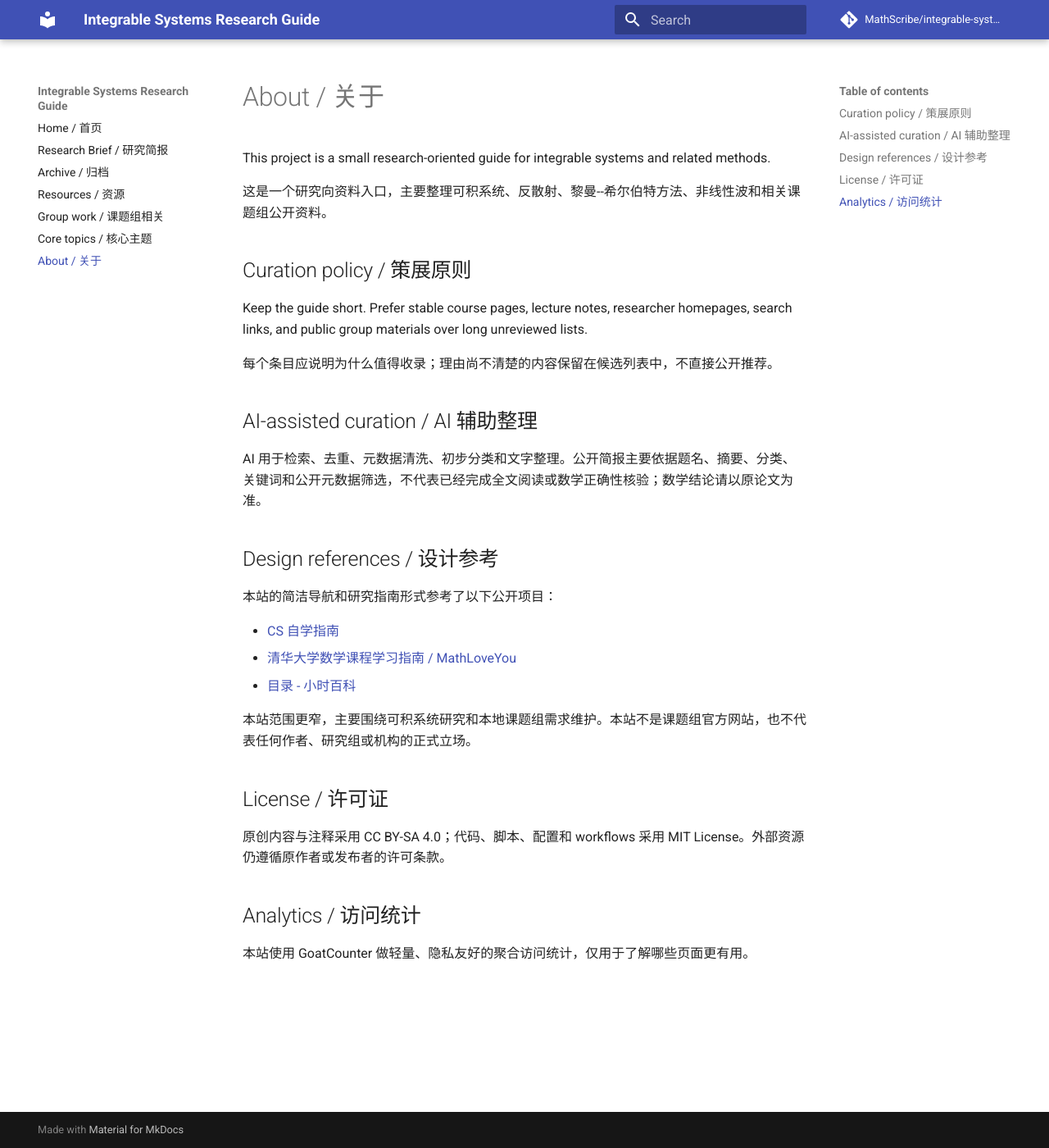
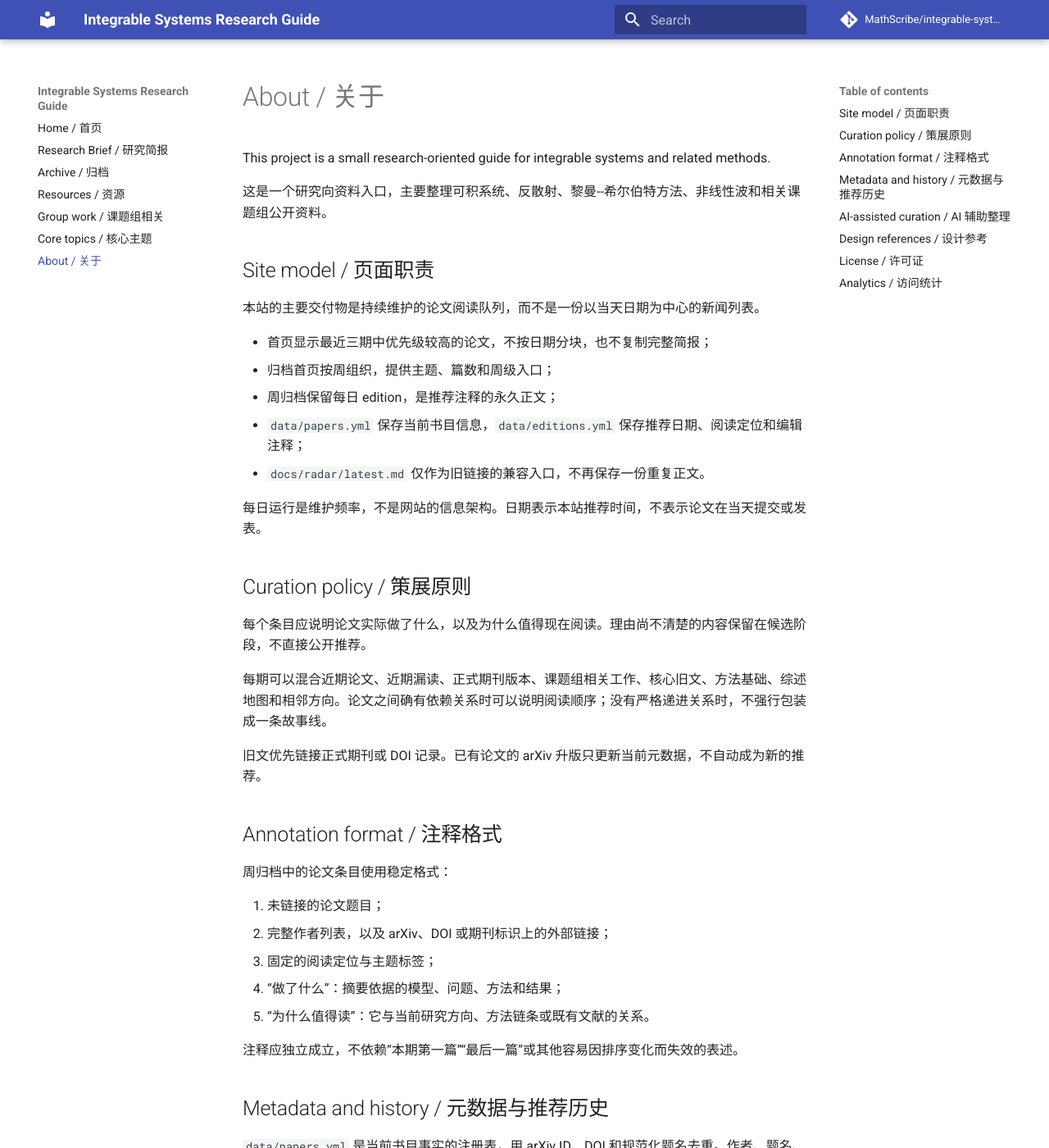
Before and after one commit to MathScribe/integrable-systems-guide, an MkDocs documentation site: the page built from docs/about.md, in a window 1280 px wide and 1400 px high. Shown: the whole window at 82% size. Built offline with MkDocs 1.6.1 and Material for MkDocs 9.7.7, drawn with Linux system fonts in a browser that asks for light colours; comment, search, counter and statistics services are not loaded; some of the changed text lies outside the part shown.

Commit message:
Document radar page responsibilities

```diff
--- a/docs/about.md
+++ b/docs/about.md
@@ -4,15 +4,49 @@ This project is a small research-oriented guide for integrable systems and relat
 
 这是一个研究向资料入口，主要整理可积系统、反散射、黎曼--希尔伯特方法、非线性波和相关课题组公开资料。
 
+## Site model / 页面职责
+
+本站的主要交付物是持续维护的论文阅读队列，而不是一份以当天日期为中心的新闻列表。
+
+- 首页显示最近三期中优先级较高的论文，不按日期分块，也不复制完整简报；
+- 归档首页按周组织，提供主题、篇数和周级入口；
+- 周归档保留每日 edition，是推荐注释的永久正文；
+- `data/papers.yml` 保存当前书目信息，`data/editions.yml` 保存推荐日期、阅读定位和编辑注释；
+- `docs/radar/latest.md` 仅作为旧链接的兼容入口，不再保存一份重复正文。
+
+每日运行是维护频率，不是网站的信息架构。日期表示本站推荐时间，不表示论文在当天提交或发表。
+
 ## Curation policy / 策展原则
 
-Keep the guide short. Prefer stable course pages, lecture notes, researcher homepages, search links, and public group materials over long unreviewed lists.
+每个条目应说明论文实际做了什么，以及为什么值得现在阅读。理由尚不清楚的内容保留在候选阶段，不直接公开推荐。
 
-每个条目应说明为什么值得收录；理由尚不清楚的内容保留在候选列表中，不直接公开推荐。
+每期可以混合近期论文、近期漏读、正式期刊版本、课题组相关工作、核心旧文、方法基础、综述地图和相邻方向。论文之间确有依赖关系时可以说明阅读顺序；没有严格递进关系时，不强行包装成一条故事线。
+
+旧文优先链接正式期刊或 DOI 记录。已有论文的 arXiv 升版只更新当前元数据，不自动成为新的推荐。
+
+## Annotation format / 注释格式
+
+周归档中的论文条目使用稳定格式：
+
+1. 未链接的论文题目；
+2. 完整作者列表，以及 arXiv、DOI 或期刊标识上的外部链接；
+3. 固定的阅读定位与主题标签；
+4. “做了什么”：摘要依据的模型、问题、方法和结果；
+5. “为什么值得读”：它与当前研究方向、方法链条或既有文献的关系。
+
+注释应独立成立，不依赖“本期第一篇”“最后一篇”或其他容易因排序变化而失效的表述。
+
+## Metadata and history / 元数据与推荐历史
+
+`data/papers.yml` 是当前书目事实的注册表，用 arXiv ID、DOI 和规范化题名去重。作者、题名、版本、修订日期和期刊信息可以随来源记录更新。
+
+`data/editions.yml` 记录本站的推荐历史。每次推荐引用稳定的 `paper_id`，并保存阅读定位、首页优先级和当次注释。页面由这两个数据文件生成，CI 检查数据引用、去重、周编号和生成结果是否一致。
+
+迁移期间，`papers.yml` 中旧有的 `featured_on` 字段暂时保留为兼容镜像；页面与归档以 `editions.yml` 为准，后续可在历史数据稳定后删除镜像字段。
 
 ## AI-assisted curation / AI 辅助整理
 
-AI 用于检索、去重、元数据清洗、初步分类和文字整理。公开简报主要依据题名、摘要、分类、关键词和公开元数据筛选，不代表已经完成全文阅读或数学正确性核验；数学结论请以原论文为准。
+AI 用于检索、去重、元数据清洗、初步分类和文字整理。公开推荐主要依据题名、摘要、版本记录、期刊信息和公开元数据筛选，不代表已经完成全文阅读或数学正确性核验；数学结论请以原论文为准。
 
 ## Design references / 设计参考
 
```
